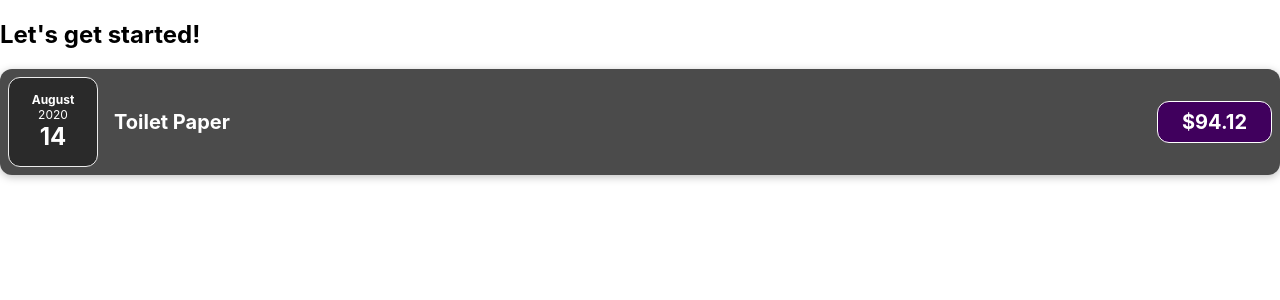
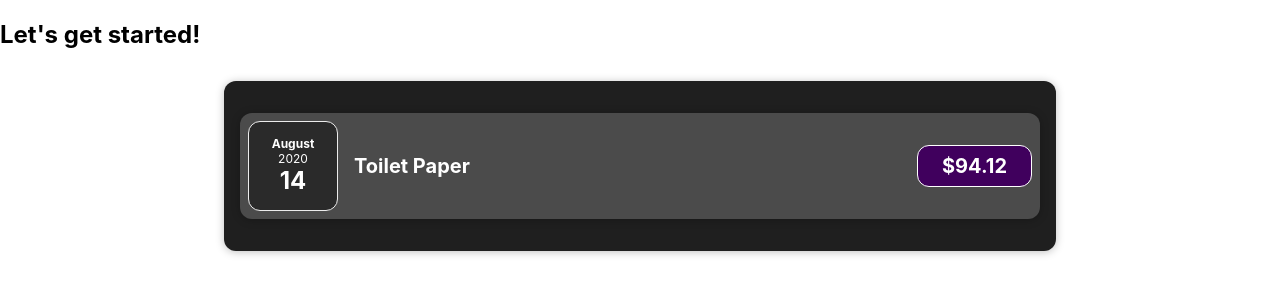
Before and after one commit to andre353/react-academind-1-project, a React (Create React App) app: page / in a window 1280 px wide. Shown: the top 300 px of the page. Built offline with nearby package versions, Linux system fonts and the light colour scheme.

Commit message:
Add Expenses and Card components, show JSX alternative under-the-hood code

```diff
--- a/src/App.js
+++ b/src/App.js
@@ -1,4 +1,5 @@
-import ExpenseItem from "./component/ExpenseItem";
+import React from "react";
+import Expenses from "./component/Expenses";
 
 function App() {
   const expenses = [
@@ -22,12 +23,20 @@
       date: new Date(2021, 5, 12),
     },
   ];
-  return (
-    <div>
-      <h2>Let's get started!</h2>
-      <ExpenseItem title={expenses[0].title} amount={expenses[0].amount} date={expenses[0].date}></ExpenseItem>
-    </div>
+  // Under the hood code that creates automatically when you use JSX
+  return React.createElement(
+    'div',
+    {},
+    React.createElement('h2', {}, "Let's get started!"),
+    React.createElement(Expenses, {items:expenses})
   );
+
+  // return (
+  //   <div>
+  //     <h2>Let's get started!</h2>
+  //     <Expenses items={expenses}></Expenses>
+  //   </div>
+  // );
 }
 
 export default App;
--- /dev/null
+++ b/src/component/Card.css
@@ -0,0 +1,4 @@
+.card {
+  border-radius: 12px;
+  box-shadow: 0 1px 8px rgba(0, 0, 0, 0.25);
+}
--- /dev/null
+++ b/src/component/Card.js
@@ -0,0 +1,12 @@
+import './Card.css';
+
+function Card(props) {
+  const classes = 'card ' + props.className;
+  return (
+    <div className={classes}>
+      {props.children}
+    </div>
+  );
+}
+
+export default Card;
--- a/src/component/ExpenseItem.css
+++ b/src/component/ExpenseItem.css
@@ -2,10 +2,8 @@
   display: flex;
   justify-content: space-between;
   align-items: center;
-  box-shadow: 0 2px 8px rgba(0, 0, 0, 0.25);
   padding: 0.5rem;
   margin: 1rem 0;
-  border-radius: 12px;
   background-color: #4b4b4b;
 }
 
--- a/src/component/ExpenseItem.js
+++ b/src/component/ExpenseItem.js
@@ -1,15 +1,16 @@
+import Card from './Card';
 import ExpenseDate from './ExpenseDate';
 import './ExpenseItem.css';
 
 function ExpenseItem(props) {
   return (
-    <div className="expense-item">
+    <Card className="expense-item">
       <ExpenseDate date={props.date} />
       <div className="expense-item__description">
         <h2>{props.title}</h2>
         <div className="expense-item__price">${props.amount}</div>
       </div>
-    </div>
+    </Card>
   );
 }
 
--- /dev/null
+++ b/src/component/Expenses.css
@@ -0,0 +1,7 @@
+.expenses {
+  padding: 1rem;
+  background-color: rgb(31, 31, 31);
+  margin: 2rem auto;
+  width: 50rem;
+  max-width: 95%;
+}
--- /dev/null
+++ b/src/component/Expenses.js
@@ -0,0 +1,13 @@
+import ExpenseItem from './ExpenseItem'
+import Card from './Card'
+import './Expenses.css'
+
+function Expenses(props) {
+  return (
+    <Card className='expenses'>
+      <ExpenseItem title={props.items[0].title} amount={props.items[0].amount} date={props.items[0].date}/>
+    </Card>
+  );
+}
+
+export default Expenses
```
